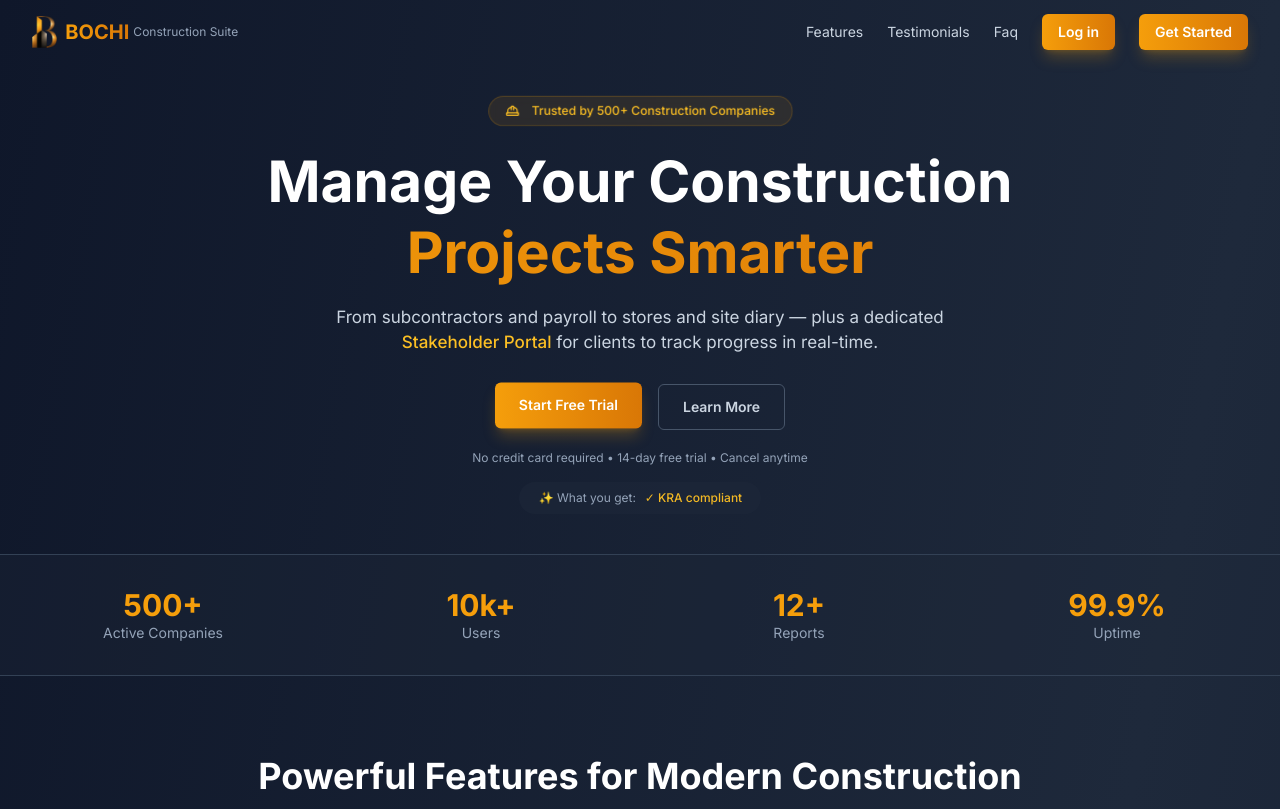
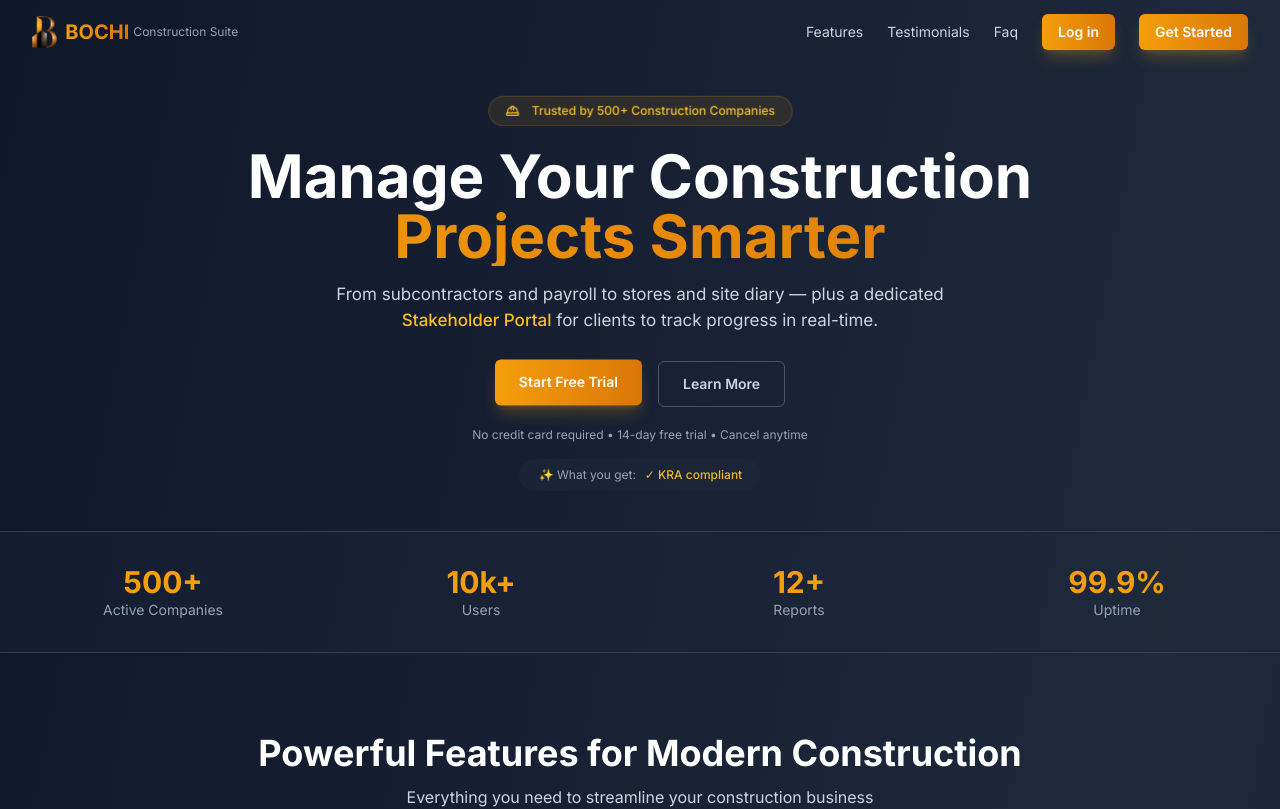
Before and after one commit to fedlimited/buildify, a React (Vite) app in the folder frontend/: page / in a window 1280 px wide. Shown: the top 809 px of the page. Built offline with nearby package versions, Linux system fonts and the light colour scheme; no server answers; the HTML template or start-up script is replaced by a standard one.

Commit message:
style: Reduce hero heading font size by 5% for better visual balance

```diff
--- a/frontend/src/components/LandingPage.tsx
+++ b/frontend/src/components/LandingPage.tsx
@@ -410,15 +410,22 @@ const faqs = [
 
 
 
-<h1 className="text-[34px] md:text-[57px] font-bold text-white mb-4 leading-tight">
+
+
+
+<h1 className="text-4xl md:text-6xl font-bold text-white mb-4 leading-tight">
   Manage Your Construction
   <span className="bg-gradient-to-r from-amber-500 to-amber-600 bg-clip-text text-transparent block"> Projects Smarter</span>
 </h1>
 
 
+
+
 <p className="text-[17px] text-slate-300 max-w-2xl mx-auto mb-7">
   From subcontractors and payroll to stores and site diary — plus a dedicated <span className="text-amber-400 font-medium">Stakeholder Portal</span> for clients to track progress in real-time.
 </p>
+
+
 
 
 
```
